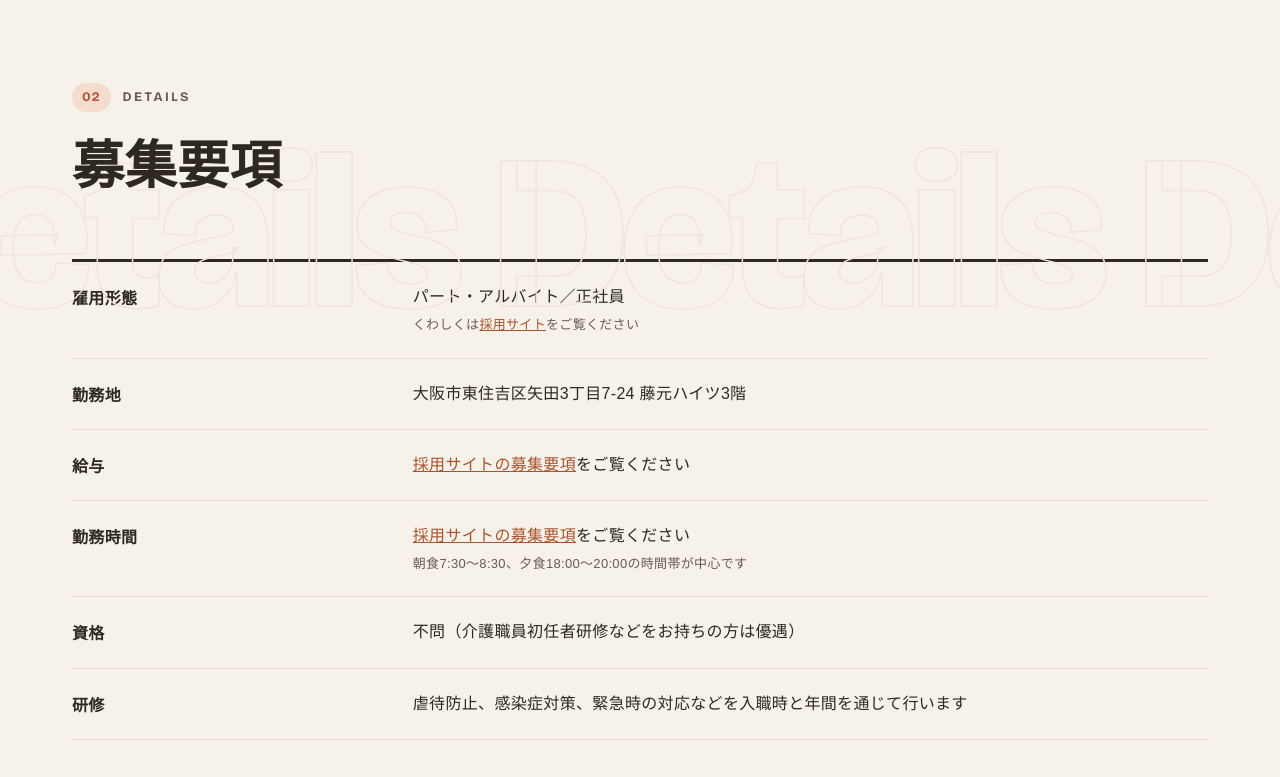
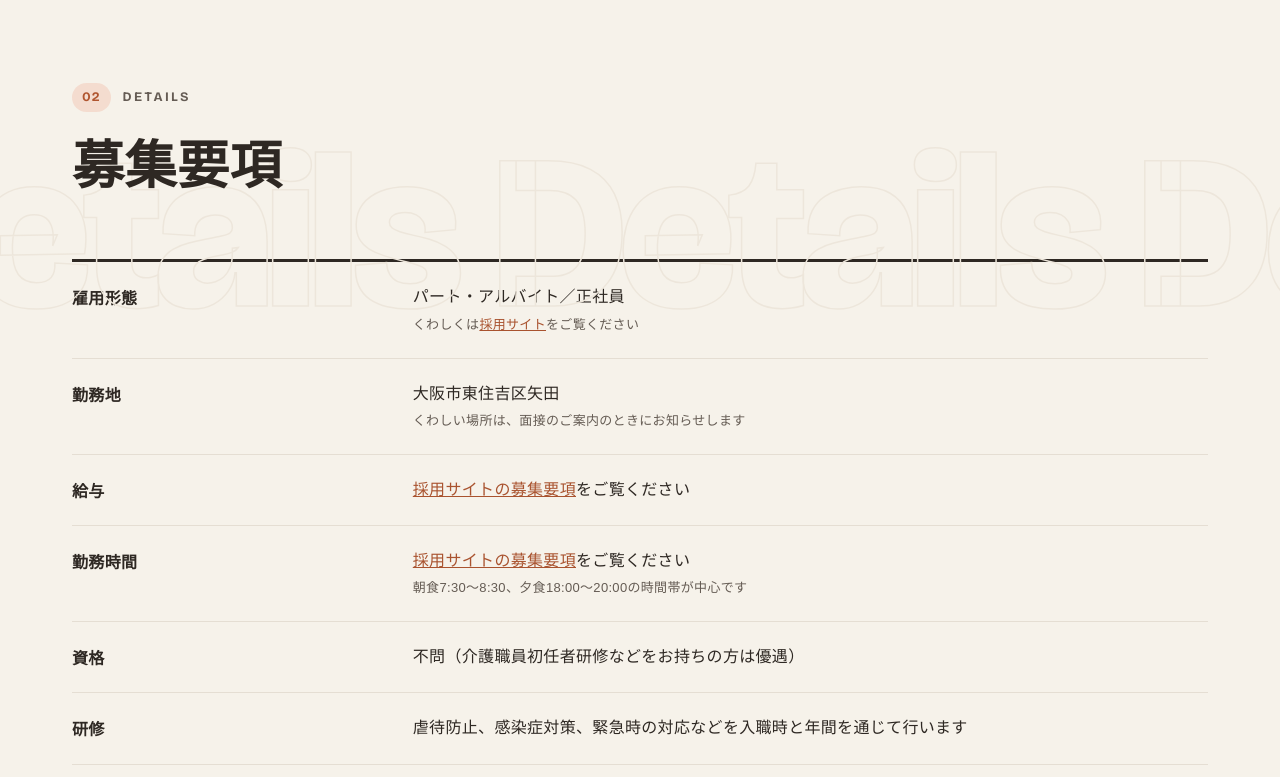
Before and after one commit to careerassist-systems/coco-homepage, a plain HTML site: page recruit.html in a window 1280 px wide. Shown: the part 1460-2237 px from the top of the page. Drawn offline with nearby package versions, Linux system fonts and the light colour scheme; a web font is replaced by a local one.

Commit message:
プライバシー配慮：住所を「矢田」までに変更

```diff
--- a/index.html
+++ b/index.html
@@ -482,7 +482,7 @@ section > .wrap{position:relative;z-index:1}
 <link rel="apple-touch-icon" href="apple-touch-icon.png">
 <meta name="theme-color" content="#FFFFFF">
 <meta name="format-detection" content="telephone=no">
-<script type="application/ld+json">{"@context": "https://schema.org", "@type": "LocalBusiness", "name": "グループホームCOCO", "alternateName": "グループホーム ココ", "description": "大阪市東住吉区矢田の女性専用グループホームCOCO（共同生活援助）。定員5名・全室個室。知的障がい・精神障がいのある女性の暮らしを、毎日のごはんと寄りそう支援で支えます。見学・体験宿泊受付中。", "url": "https://careerassist-systems.github.io/coco-homepage/", "telephone": "+81-50-8897-1501", "image": "https://careerassist-systems.github.io/coco-homepage/og.jpg", "logo": "https://careerassist-systems.github.io/coco-homepage/logo-mark.png", "address": {"@type": "PostalAddress", "postalCode": "546-0023", "addressRegion": "大阪府", "addressLocality": "大阪市東住吉区", "streetAddress": "矢田3丁目7-24 藤元ハイツ3階", "addressCountry": "JP"}, "sameAs": ["https://www.instagram.com/group.home.coco/"], "parentOrganization": {"@type": "Organization", "name": "株式会社キャリアアシストシステムズ", "url": "https://ca-s.co.jp/"}}</script>
+<script type="application/ld+json">{"@context": "https://schema.org", "@type": "LocalBusiness", "name": "グループホームCOCO", "alternateName": "グループホーム ココ", "description": "大阪市東住吉区矢田の女性専用グループホームCOCO（共同生活援助）。定員5名・全室個室。知的障がい・精神障がいのある女性の暮らしを、毎日のごはんと寄りそう支援で支えます。見学・体験宿泊受付中。", "url": "https://careerassist-systems.github.io/coco-homepage/", "telephone": "+81-50-8897-1501", "image": "https://careerassist-systems.github.io/coco-homepage/og.jpg", "logo": "https://careerassist-systems.github.io/coco-homepage/logo-mark.png", "address": {"@type": "PostalAddress", "postalCode": "546-0023", "addressRegion": "大阪府", "addressLocality": "大阪市東住吉区矢田", "addressCountry": "JP"}, "sameAs": ["https://www.instagram.com/group.home.coco/"], "parentOrganization": {"@type": "Organization", "name": "株式会社キャリアアシストシステムズ", "url": "https://ca-s.co.jp/"}}</script>
 </head>
 <body style="margin:0;background:#FFFFFF">
 <div class="r" id="root" style="background: #FFFFFF; color: #2E2823; font-family: 'BIZ UDPGothic', 'Hiragino Kaku Gothic ProN', 'Yu Gothic', sans-serif; font-size: 16px; line-height: 1.9; letter-spacing: 0.02em">
@@ -608,7 +608,7 @@ section > .wrap{position:relative;z-index:1}
 <div class="ft-g">
 <div>
 <img class="lg" src="logo-light.png" alt="グループホームCOCO">
-<p style="margin-top: 28px">共同生活援助（介護サービス包括型）・女性専用<br>大阪市東住吉区矢田3丁目7-24 藤元ハイツ3階<br>TEL <a href="tel:05088971501">050-8897-1501</a>（受付 9:00〜18:00）</p>
+<p style="margin-top: 28px">共同生活援助（介護サービス包括型）・女性専用<br>大阪市東住吉区矢田<br>TEL <a href="tel:05088971501">050-8897-1501</a>（受付 9:00〜18:00）</p>
 </div>
 <div><h3>Menu</h3><ul><li><a href="index.html">トップ</a></li><li><a href="sumai.html">住まいと暮らし</a></li><li><a href="riyou.html">ご利用案内</a></li><li><a href="recruit.html">スタッフ募集</a></li><li><a href="contact.html">お問い合わせ</a></li><li><a href="riyou.html#faq">よくあるご質問</a></li></ul></div>
 <div><h3>Follow</h3><p><a href="https://www.instagram.com/group.home.coco/">Instagram　@group.home.coco</a></p><h3 style="margin-top: 32px">Company</h3><p class="co">運営：<a href="https://ca-s.co.jp/">株式会社キャリアアシストシステムズ</a><br>大阪市中央区谷町三丁目4番5号</p></div>
--- a/recruit.html
+++ b/recruit.html
@@ -516,7 +516,7 @@ section > .wrap{position:relative;z-index:1}
 <div class="ghost" aria-hidden="true">Details Details Details</div><div class="sh"><div><div class="eb"><b>02</b><span>Details</span></div><h2>募集要項</h2></div><p></p></div>
 <div class="tw"><table class="tbl">
 <tr><th>雇用形態</th><td>パート・アルバイト／正社員<small>くわしくは<a href="https://www.cas-recruit.com/job" style="color: #A9532F">採用サイト</a>をご覧ください</small></td></tr>
-<tr><th>勤務地</th><td>大阪市東住吉区矢田3丁目7-24 藤元ハイツ3階</td></tr>
+<tr><th>勤務地</th><td>大阪市東住吉区矢田<small>くわしい場所は、面接のご案内のときにお知らせします</small></td></tr>
 <tr><th>給与</th><td><a href="https://www.cas-recruit.com/job" style="color: #A9532F">採用サイトの募集要項</a>をご覧ください</td></tr>
 <tr><th>勤務時間</th><td><a href="https://www.cas-recruit.com/job" style="color: #A9532F">採用サイトの募集要項</a>をご覧ください<small>朝食7:30〜8:30、夕食18:00〜20:00の時間帯が中心です</small></td></tr>
 <tr><th>資格</th><td>不問（介護職員初任者研修などをお持ちの方は優遇）</td></tr>
@@ -549,7 +549,7 @@ section > .wrap{position:relative;z-index:1}
 <div class="ft-g">
 <div>
 <img class="lg" src="logo-light.png" alt="グループホームCOCO">
-<p style="margin-top: 28px">共同生活援助（介護サービス包括型）・女性専用<br>大阪市東住吉区矢田3丁目7-24 藤元ハイツ3階<br>TEL <a href="tel:05088971501">050-8897-1501</a>（受付 9:00〜18:00）</p>
+<p style="margin-top: 28px">共同生活援助（介護サービス包括型）・女性専用<br>大阪市東住吉区矢田<br>TEL <a href="tel:05088971501">050-8897-1501</a>（受付 9:00〜18:00）</p>
 </div>
 <div><h3>Menu</h3><ul><li><a href="index.html">トップ</a></li><li><a href="sumai.html">住まいと暮らし</a></li><li><a href="riyou.html">ご利用案内</a></li><li><a href="recruit.html">スタッフ募集</a></li><li><a href="contact.html">お問い合わせ</a></li><li><a href="riyou.html#faq">よくあるご質問</a></li></ul></div>
 <div><h3>Follow</h3><p><a href="https://www.instagram.com/group.home.coco/">Instagram　@group.home.coco</a></p><h3 style="margin-top: 32px">Company</h3><p class="co">運営：<a href="https://ca-s.co.jp/">株式会社キャリアアシストシステムズ</a><br>大阪市中央区谷町三丁目4番5号</p></div>
```
Also changed, not shown: contact.html (+4 -4 lines), riyou.html (+1 -1 lines), sumai.html (+1 -1 lines), thanks.html (+1 -1 lines).
